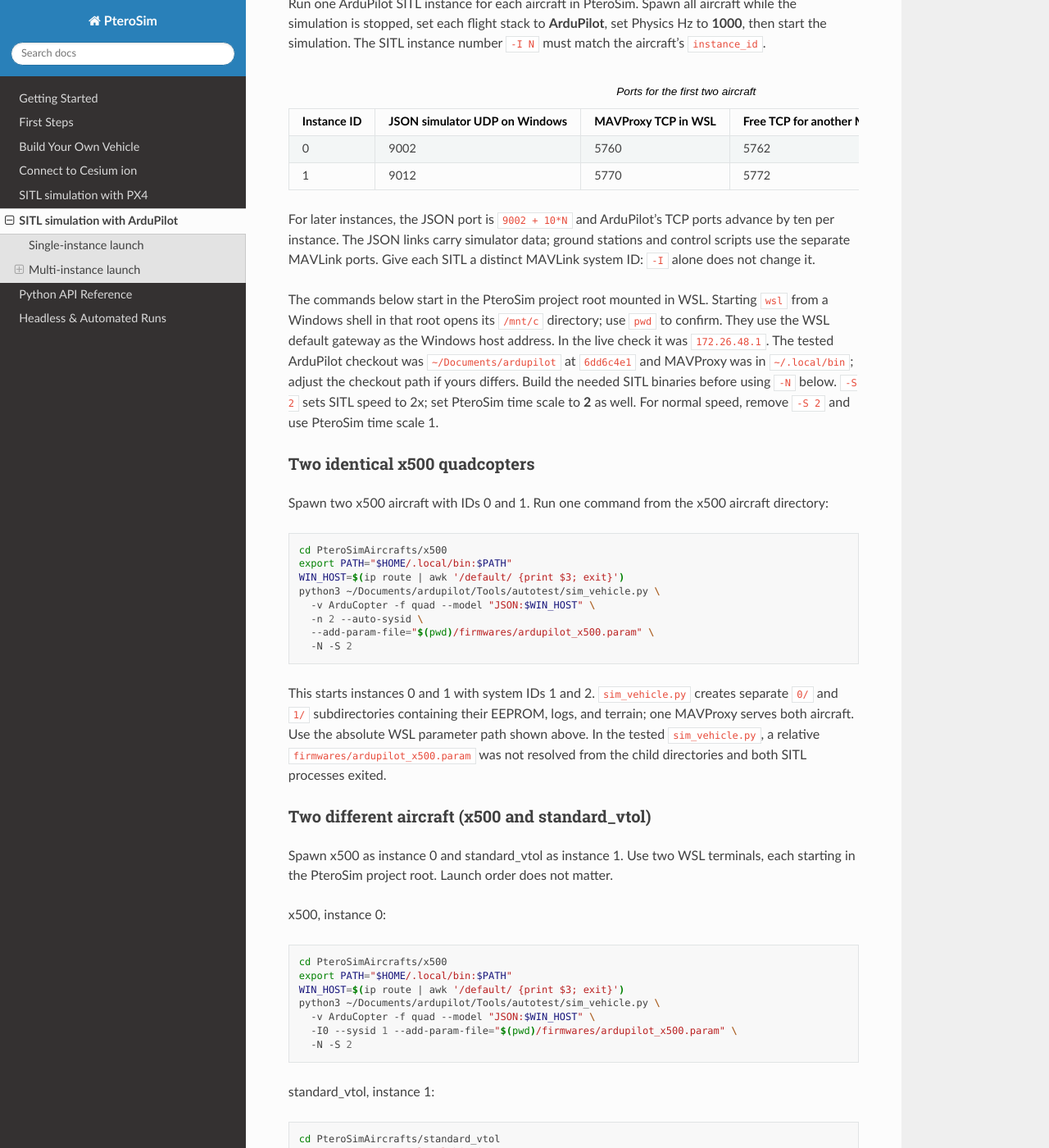
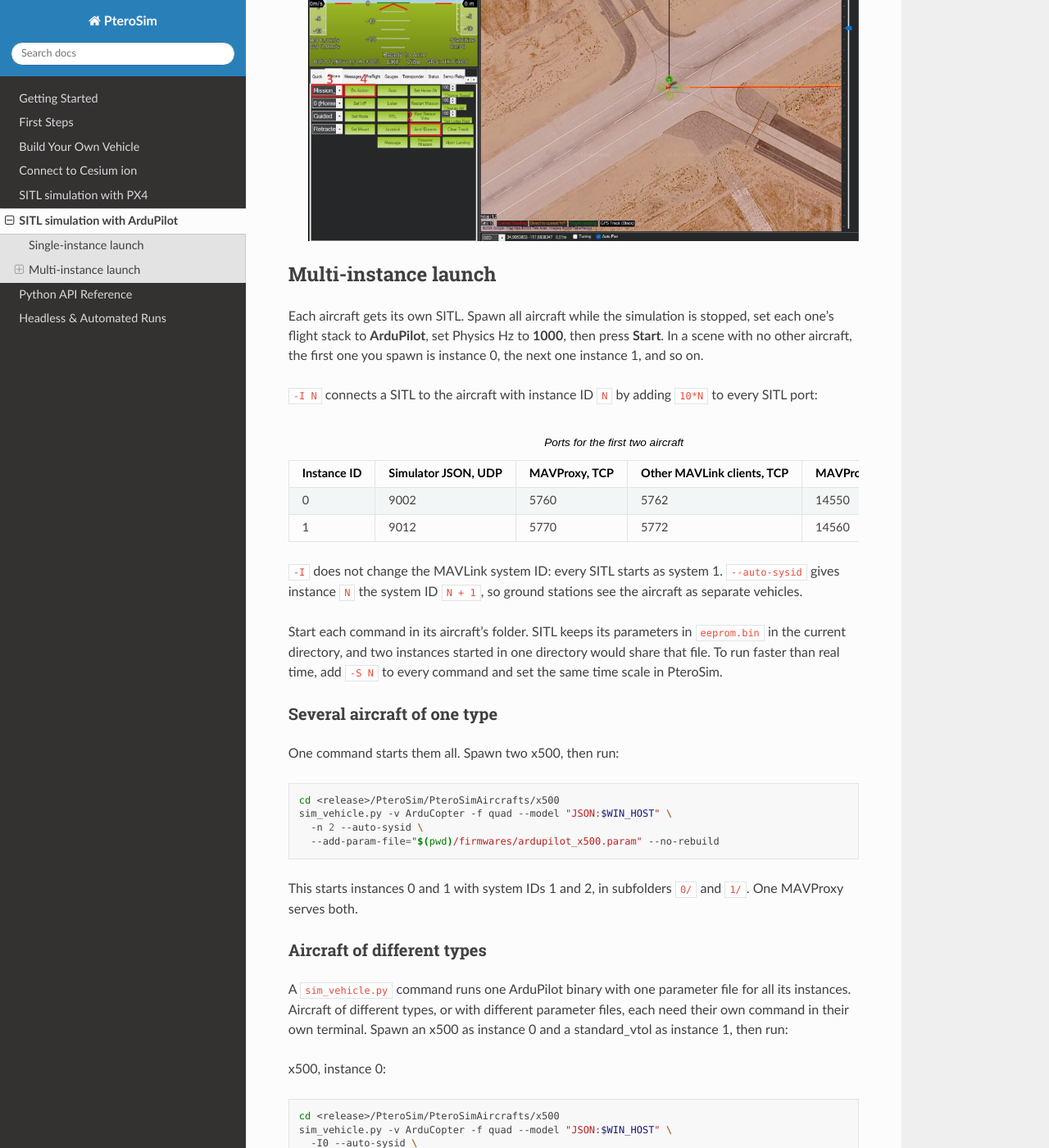
Before and after one commit to AlexanderRex/PteroSimDocs, a Sphinx documentation site: the page built from docs/source/sitl_simulation_ardupilot.rst, in a window 1280 px wide and 1400 px high, scrolled down 2192 px. Shown: the whole window at 82% size. Built offline with Sphinx 7.4.7 and the Read the Docs theme 3.1.0, drawn with Linux system fonts in a browser that asks for light colours; some of the changed text lies outside the part shown.

Commit message:
Rewrite the ArduPilot SITL page around what a reader runs
- Set the Windows address once at the top: 127.0.0.1 under mirrored WSL
  networking (with --no-wsl2-network), the default gateway under NAT.
- Single launch: choose ArduPilot and 1000 Hz before Start, and start the
  F450 from its folder with its own parameter file.
- Multi launch: explain what -I does (ports) and what it does not (system ID),
  use --auto-sysid in every command, say why aircraft of different types need
  a command each, and list what to check before arming.
- Call sim_vehicle.py by name and drop machine-specific paths and notes.

```diff
--- a/docs/source/sitl_simulation_ardupilot.rst
+++ b/docs/source/sitl_simulation_ardupilot.rst
@@ -1,12 +1,31 @@
 SITL simulation with ArduPilot
 ==============================
+
+The ``sim_vehicle.py`` commands below run in Ubuntu under WSL. They call
+``sim_vehicle.py`` by name, which works once ArduPilot's
+``Tools/autotest`` folder is on the PATH; ArduPilot's Ubuntu setup script,
+``Tools/environment_install/install-prereqs-ubuntu.sh``, offers to add it.
+
+SITL reaches PteroSim at the Windows address as WSL sees it. Set it in every
+WSL terminal you start SITL from:
+
+.. code-block:: bash
+
+   # WSL with networkingMode=mirrored in .wslconfig
+   WIN_HOST=127.0.0.1
+
+   # WSL with the default NAT networking
+   WIN_HOST=$(ip route | awk '/default/ {print $3; exit}')
+
+With mirrored networking, also add ``--no-wsl2-network`` to each
+``sim_vehicle.py`` command. Without it, MAVProxy sends its UDP output for
+ground stations to your router instead of to Windows.
 
 Single-instance launch
 ----------------------
 
-1. **Start PteroSim**, spawn the F450 drone while the simulation is stopped,
-   then press **Start** on the simulation panel. For ArduPilot, set Physics Hz
-   to **1000** with the top slider.
+1. **Start PteroSim** and spawn the F450 drone while the simulation is
+   stopped.
 
 2. In the control source panel choose **ArduPilot**:
 
@@ -14,34 +33,37 @@ Single-instance launch
       :alt: Control Source panel with ArduPilot selected
       :class: no-float-left
 
-3. In Ubuntu/WSL, run ArduPilot SITL from the ArduPilot checkout. The JSON
-   host is the Windows address as seen from WSL:
+3. Set Physics Hz to **1000** with the top slider, then press **Start** on
+   the simulation panel.
+
+4. Start ArduPilot SITL from the F450's folder. ``<release>`` is the release
+   directory's path in WSL, such as ``/mnt/c/...`` for a folder on drive C:
 
    .. code-block:: bash
 
-      WIN_HOST=$(ip route | awk '/default/ {print $3; exit}')
-      python3 Tools/autotest/sim_vehicle.py -v ArduCopter -f quad \
-        --model "JSON:$WIN_HOST" --no-rebuild -w -P FRAME_TYPE=1
+      cd <release>/PteroSim/PteroSimAircrafts/F450
+      sim_vehicle.py -v ArduCopter -f quad --model "JSON:$WIN_HOST" \
+        --add-param-file="$(pwd)/firmwares/ardupilot_F450.param" --no-rebuild -w
 
-   This is an **F450 quad example**. Other vehicles need the appropriate
-   vehicle type, frame, and parameters. If WSL is configured to forward
-   Windows localhost, ``127.0.0.1`` may also work as the JSON host.
+   For another vehicle, use its folder, its ``firmwares/ardupilot_<Name>.param``
+   and the matching ``-v`` and ``-f``. ``--no-rebuild`` uses the SITL binary
+   you have already built; leave it out the first time.
 
-4. Launch **Mission Planner** and open the **Plan** tab in the top left of
+5. Launch **Mission Planner** and open the **Plan** tab in the top left of
    the screen:
 
    .. image:: Images/ardupilot_plan_top_tabs.png
       :alt: Mission Planner top tabs with Plan selected
       :align: left
 
-5. Build a mission either from the bottom waypoint table or by right-clicking
+6. Build a mission either from the bottom waypoint table or by right-clicking
    on the map. Click **Write** on the panel on the right to upload it:
 
    .. image:: Images/ardupilot_plan_map_context_menu.png
       :alt: Mission Planner map right-click mission menu
       :align: left
 
-6. Go to the **Data** tab. Open **Actions** and click **Arm/Disarm**. Select
+7. Go to the **Data** tab. Open **Actions** and click **Arm/Disarm**. Select
    **mission_start** and click **Do Action**.
 
    .. image:: Images/ardupilot_plan_write_panel.png
@@ -51,19 +73,22 @@ Single-instance launch
 Multi-instance launch
 ---------------------
 
-Run one ArduPilot SITL instance for each aircraft in PteroSim. Spawn all
-aircraft while the simulation is stopped, set each flight stack to
-**ArduPilot**, set Physics Hz to **1000**, then start the simulation. The SITL
-instance number ``-I N`` must match the aircraft's ``instance_id``.
+Each aircraft gets its own SITL. Spawn all aircraft while the simulation is
+stopped, set each one's flight stack to **ArduPilot**, set Physics Hz to
+**1000**, then press **Start**. In a scene with no other aircraft, the first
+one you spawn is instance 0, the next one instance 1, and so on.
+
+``-I N`` connects a SITL to the aircraft with instance ID ``N`` by adding
+``10*N`` to every SITL port:
 
 .. list-table:: Ports for the first two aircraft
    :header-rows: 1
 
    * - Instance ID
-     - JSON simulator UDP on Windows
-     - MAVProxy TCP in WSL
-     - Free TCP for another MAVLink client
-     - MAVProxy UDP output
+     - Simulator JSON, UDP
+     - MAVProxy, TCP
+     - Other MAVLink clients, TCP
+     - MAVProxy output, UDP
    * - 0
      - 9002
      - 5760
@@ -75,93 +100,72 @@ instance number ``-I N`` must match the aircraft's ``instance_id``.
      - 5772
      - 14560
 
-For later instances, the JSON port is ``9002 + 10*N`` and ArduPilot's TCP
-ports advance by ten per instance. The JSON links carry simulator data;
-ground stations and control scripts use the separate MAVLink ports. Give
-each SITL a distinct MAVLink system ID: ``-I`` alone does not change it.
+``-I`` does not change the MAVLink system ID: every SITL starts as system 1.
+``--auto-sysid`` gives instance ``N`` the system ID ``N + 1``, so ground
+stations see the aircraft as separate vehicles.
 
-The commands below start in the PteroSim project root mounted in WSL.
-Starting ``wsl`` from a Windows shell in that root opens its ``/mnt/c``
-directory; use ``pwd`` to confirm. They use the WSL default gateway as the
-Windows host address. In the live check it was ``172.26.48.1``. The tested
-ArduPilot checkout was ``~/Documents/ardupilot`` at ``6dd6c4e1`` and
-MAVProxy was in ``~/.local/bin``; adjust the checkout path if yours differs.
-Build the needed SITL binaries before using ``-N`` below. ``-S 2`` sets SITL
-speed to 2x; set PteroSim time scale to **2** as well. For normal speed,
-remove ``-S 2`` and use PteroSim time scale 1.
+Start each command in its aircraft's folder. SITL keeps its parameters in
+``eeprom.bin`` in the current directory, and two instances started in one
+directory would share that file. To run faster than real time, add ``-S N``
+to every command and set the same time scale in PteroSim.
 
-Two identical x500 quadcopters
-~~~~~~~~~~~~~~~~~~~~~~~~~~~~~~
+Several aircraft of one type
+~~~~~~~~~~~~~~~~~~~~~~~~~~~~
 
-Spawn two x500 aircraft with IDs 0 and 1. Run one command from the x500
-aircraft directory:
+One command starts them all. Spawn two x500, then run:
 
 .. code-block:: bash
 
-   cd PteroSimAircrafts/x500
-   export PATH="$HOME/.local/bin:$PATH"
-   WIN_HOST=$(ip route | awk '/default/ {print $3; exit}')
-   python3 ~/Documents/ardupilot/Tools/autotest/sim_vehicle.py \
-     -v ArduCopter -f quad --model "JSON:$WIN_HOST" \
+   cd <release>/PteroSim/PteroSimAircrafts/x500
+   sim_vehicle.py -v ArduCopter -f quad --model "JSON:$WIN_HOST" \
      -n 2 --auto-sysid \
-     --add-param-file="$(pwd)/firmwares/ardupilot_x500.param" \
-     -N -S 2
+     --add-param-file="$(pwd)/firmwares/ardupilot_x500.param" --no-rebuild
 
-This starts instances 0 and 1 with system IDs 1 and 2. ``sim_vehicle.py``
-creates separate ``0/`` and ``1/`` subdirectories containing their EEPROM,
-logs, and terrain; one MAVProxy serves both aircraft. Use the absolute WSL
-parameter path shown above. In the tested ``sim_vehicle.py``, a relative
-``firmwares/ardupilot_x500.param`` was not resolved from the child
-directories and both SITL processes exited.
+This starts instances 0 and 1 with system IDs 1 and 2, in subfolders ``0/``
+and ``1/``. One MAVProxy serves both.
 
-Two different aircraft (x500 and standard_vtol)
-~~~~~~~~~~~~~~~~~~~~~~~~~~~~~~~~~~~~~~~~~~~~~~~
+Aircraft of different types
+~~~~~~~~~~~~~~~~~~~~~~~~~~~
 
-Spawn x500 as instance 0 and standard_vtol as instance 1. Use two WSL
-terminals, each starting in the PteroSim project root. Launch order does
-not matter.
+A ``sim_vehicle.py`` command runs one ArduPilot binary with one parameter file
+for all its instances. Aircraft of different types, or with different
+parameter files, each need their own command in their own terminal. Spawn an
+x500 as instance 0 and a standard_vtol as instance 1, then run:
 
 x500, instance 0:
 
 .. code-block:: bash
 
-   cd PteroSimAircrafts/x500
-   export PATH="$HOME/.local/bin:$PATH"
-   WIN_HOST=$(ip route | awk '/default/ {print $3; exit}')
-   python3 ~/Documents/ardupilot/Tools/autotest/sim_vehicle.py \
-     -v ArduCopter -f quad --model "JSON:$WIN_HOST" \
-     -I0 --sysid 1 --add-param-file="$(pwd)/firmwares/ardupilot_x500.param" \
-     -N -S 2
+   cd <release>/PteroSim/PteroSimAircrafts/x500
+   sim_vehicle.py -v ArduCopter -f quad --model "JSON:$WIN_HOST" \
+     -I0 --auto-sysid \
+     --add-param-file="$(pwd)/firmwares/ardupilot_x500.param" --no-rebuild
 
 standard_vtol, instance 1:
 
 .. code-block:: bash
 
-   cd PteroSimAircrafts/standard_vtol
-   export PATH="$HOME/.local/bin:$PATH"
-   WIN_HOST=$(ip route | awk '/default/ {print $3; exit}')
-   python3 ~/Documents/ardupilot/Tools/autotest/sim_vehicle.py \
-     -v ArduPlane --model "JSON:$WIN_HOST" \
-     -I1 --sysid 2 \
-     --add-param-file="$(pwd)/firmwares/ardupilot_standard_vtol.param" \
-     -N -S 2
+   cd <release>/PteroSim/PteroSimAircrafts/standard_vtol
+   sim_vehicle.py -v ArduPlane --model "JSON:$WIN_HOST" \
+     -I1 --auto-sysid \
+     --add-param-file="$(pwd)/firmwares/ardupilot_standard_vtol.param" --no-rebuild
 
-Separate aircraft directories prevent the two single-instance launches
-from sharing one ``eeprom.bin``. Each SITL has its own MAVProxy.
+The two commands can start in either order. Each one runs its own MAVProxy.
 
-Check both connections
-~~~~~~~~~~~~~~~~~~~~~~
+Before arming
+~~~~~~~~~~~~~
 
-Check that the PteroSim Output Log shows listeners on UDP 9002 and 9012,
-that MAVLink reports system IDs 1 and 2, and that each SITL reports
-``EKF3 IMU0 is using GPS`` before arming. Use a normal arm command; force
-arming was not needed in the live check. The local SITL printed
-``Arming checks disabled``, so that result did not verify active prearm
-checks. Both x500 + x500 and x500 + standard_vtol connected and accepted
-normal arm commands at Physics Hz 1000 and time scale 2. The mixed pair
-also worked when instance 1 started before instance 0.
+Check that:
 
-If an instance does not connect, verify its ``-I`` number, system ID,
-flight stack, JSON host address, and Windows firewall. Under tmux, Ctrl+C
-or ``tmux kill-session`` may leave SITL or MAVProxy processes running;
-check and close them before restarting.
+- the PteroSim Output Log shows ``ArduPilot UDP transport listening on`` for
+  ports 9002 and 9012;
+- MAVProxy prints ``Detected vehicle 1:1`` and ``Detected vehicle 2:1``;
+- each SITL prints ``EKF3 IMU0 is using GPS``.
+
+A normal arm command then works.
+
+If an aircraft does not connect, check its ``-I`` number, its flight stack,
+``WIN_HOST`` and the Windows firewall. A SITL still running from an earlier
+launch keeps sending to its port and takes over the next aircraft with that
+instance ID, so close any leftover ``arducopter``, ``arduplane`` and
+``mavproxy.py`` processes before you start again.
```
